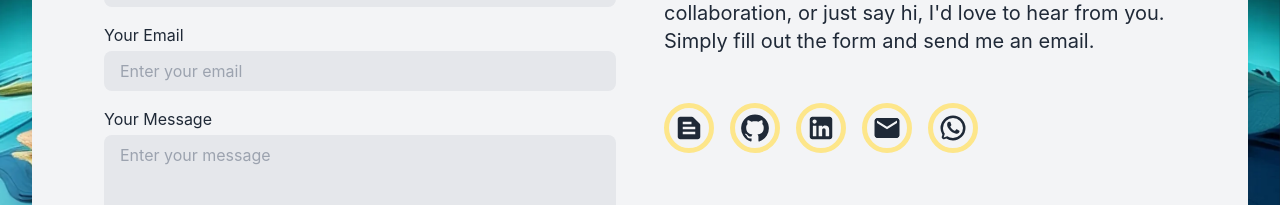
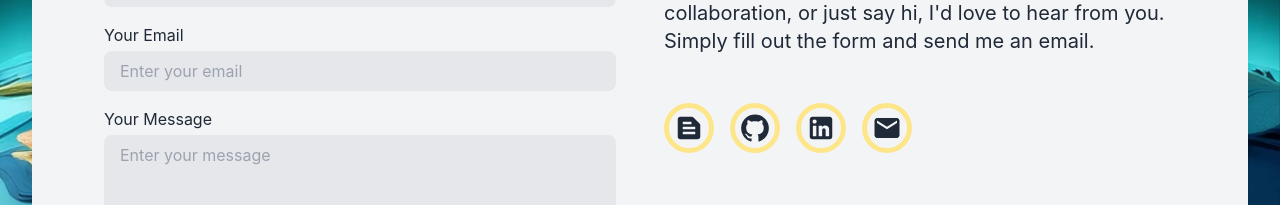
Before and after one commit to arshil-amaan/abcd, a React (Vite) app: page / in a window 1280 px wide. Shown: the part 2893-3098 px from the top of the page. Built offline with nearby package versions, Linux system fonts and the light colour scheme; no server answers.

Commit message:
looks good enough to deploy

```diff
--- a/src/Components/Contact/Contact.jsx
+++ b/src/Components/Contact/Contact.jsx
@@ -2,9 +2,9 @@ import TextSnippet from '@mui/icons-material/TextSnippet';
 import GitHub from '@mui/icons-material/GitHub';
 import LinkedIn from '@mui/icons-material/LinkedIn';
 import Email from '@mui/icons-material/Email';
-import Whatsapp from '@mui/icons-material/Whatsapp';
+// import WhatsApp from '@mui/icons-material/WhatsApp';
 import React, { useState } from 'react';
-import { Background, Parallax } from 'react-parallax';
+import { Parallax } from 'react-parallax';
 import imageOverlay from '../../assets/earth.webp';
 import toast, { Toaster } from 'react-hot-toast';
 import axios from 'axios';
@@ -155,12 +155,12 @@ const Contact = () => {
                active:translate-x-1 active:translate-y-1 active:shadow-none">
                                 <Email className='rounded-full cursor-pointer' style={{ fill: "rgb(31 41 55)", fontSize: "50px", padding: "5px", border: "5px #fde68a solid" }} />
                             </a>
-                            <a href="https://wa.me/917786989680" target='_blank' rel="noopener noreferrer" className="rounded-full cursor-pointer md:w-fit w-1/4
+                            {/*<a href="https://wa.me/917786989680" target='_blank' rel="noopener noreferrer" className="rounded-full cursor-pointer md:w-fit w-1/4
                transition-transform duration-300
                hover:shadow-[4px_4px_7px_#cab76e] hover:gap-2 hover:-translate-x-1 hover:-translate-y-1
                active:translate-x-1 active:translate-y-1 active:shadow-none">
                                 <Whatsapp className='rounded-full cursor-pointer' style={{ fill: "rgb(31 41 55)", fontSize: "50px", padding: "5px", border: "5px #fde68a solid" }} />
-                            </a>
+                            </a>*/}
                         </div>
                     </div>
                 </div>
```
